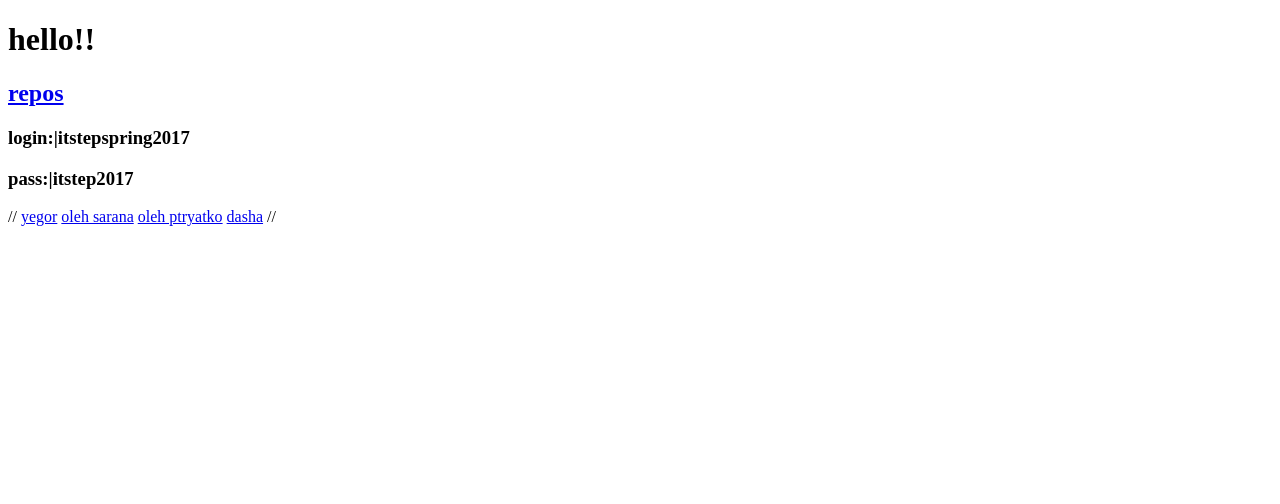
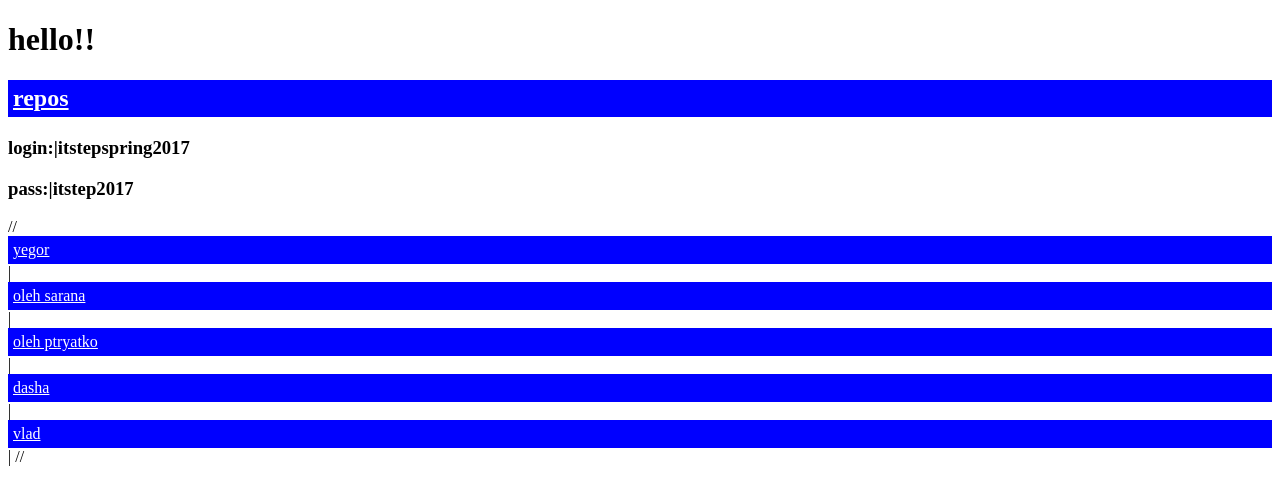
Before and after one commit to itstepspring2017/itstepspring2017.github.io, a plain HTML site: page index.html in a window 1280 px wide. Drawn offline with Linux system fonts and the light colour scheme.

Commit message:
add user

```diff
--- a/index.html
+++ b/index.html
@@ -6,16 +6,23 @@
     <meta http-equiv="X-UA-Compatible" content="ie=edge">
     <title>itstep</title>
 </head>
+    <style>
+        a{
+            display:block;padding:5px;color:white;background:blue;
+        }
+    </style>
 <body>
     <h1>hello!!</h1>
     <h2><a href="https://github.com/itstepspring2017?tab=repositories">repos</a></h2>
     <h3>login:|itstepspring2017</h3>
     <h3>pass:|itstep2017</h3>
     //
-    <a href="https://github.com/fomenkoyegor">yegor</a>
-    <a href="https://github.com/GeloAnaras">oleh sarana</a>
-    <a href="https://github.com/dofamine">oleh ptryatko</a>
-    <a href="https://github.com/DashaITstep">dasha</a>
+    <a href="https://github.com/fomenkoyegor">yegor</a>|
+    <a href="https://github.com/GeloAnaras">oleh sarana</a>|
+    <a href="https://github.com/dofamine">oleh ptryatko</a>|
+    <a href="https://github.com/DashaITstep">dasha</a>|
+    <a href="https://github.com/scroynel">vlad</a>|
+
     //
 </body>
 </html>
```
